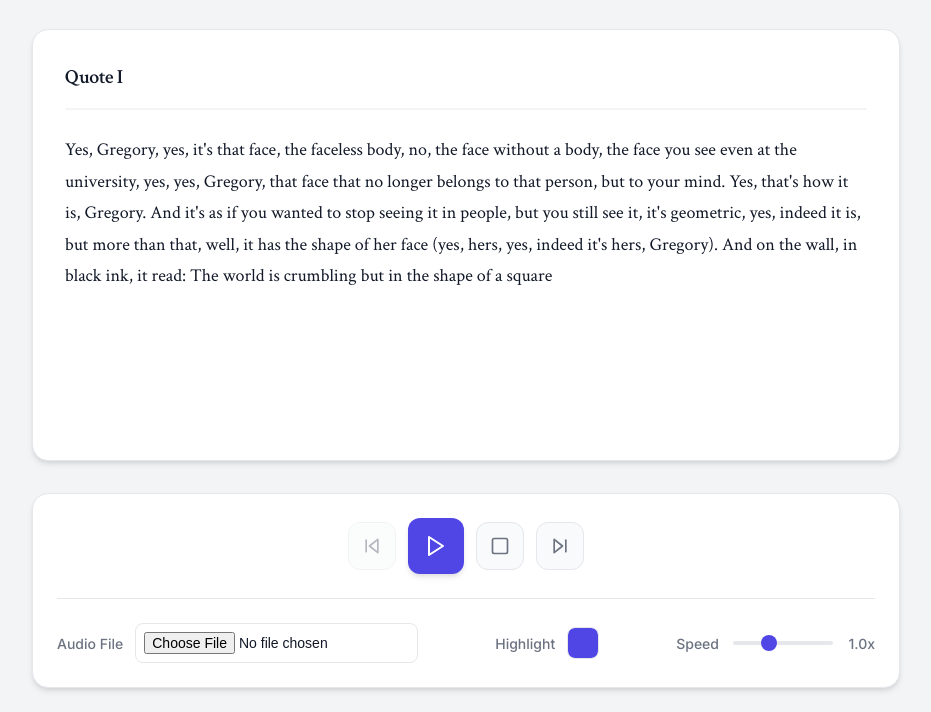
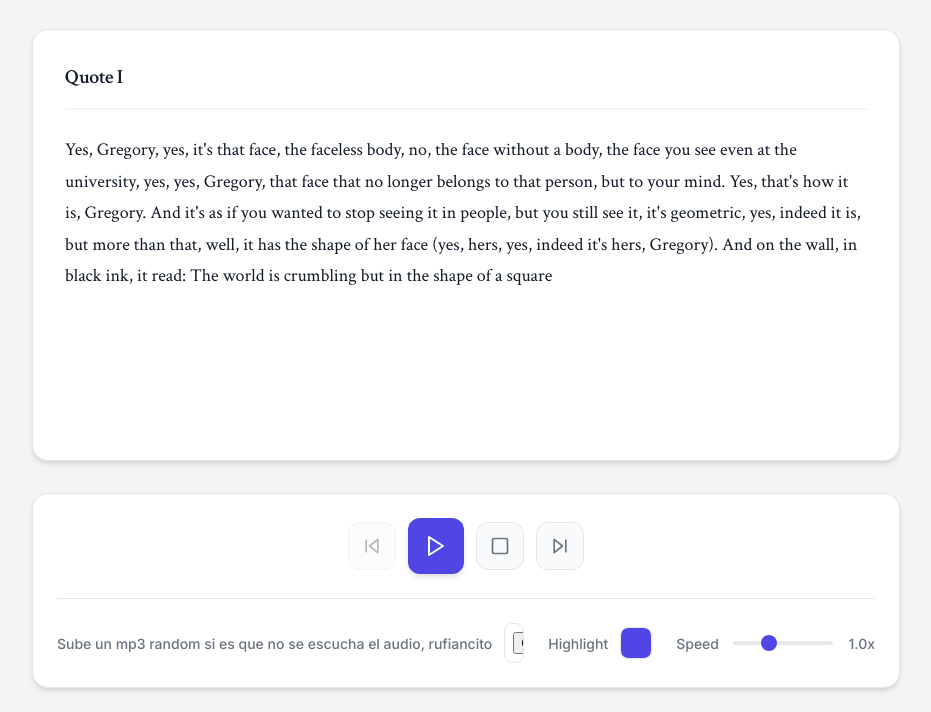
Before and after one commit to oninoDevie/quotes, a plain HTML site: page index.html in a window 1280 px wide. Shown: the part 88-800 px from the top of the page, without its empty margins (174-1105 px from the left). Drawn offline with nearby package versions, Linux system fonts and the light colour scheme.

Commit message:
feat: update audio file input label to be more humorous

```diff
--- a/index.html
+++ b/index.html
@@ -59,7 +59,7 @@
 
                 <div class="settings-panel">
                     <div class="setting-group">
-                        <label for="audioFile" class="setting-label">Audio File</label>
+                        <label for="audioFile" class="setting-label">Sube un mp3 random si es que no se escucha el audio, rufiancito</label>
                         <input type="file" id="audioFile" accept="audio/*" class="file-input">
                     </div>
                     <div class="setting-group">
```
Also changed, not shown: 2 other files.
